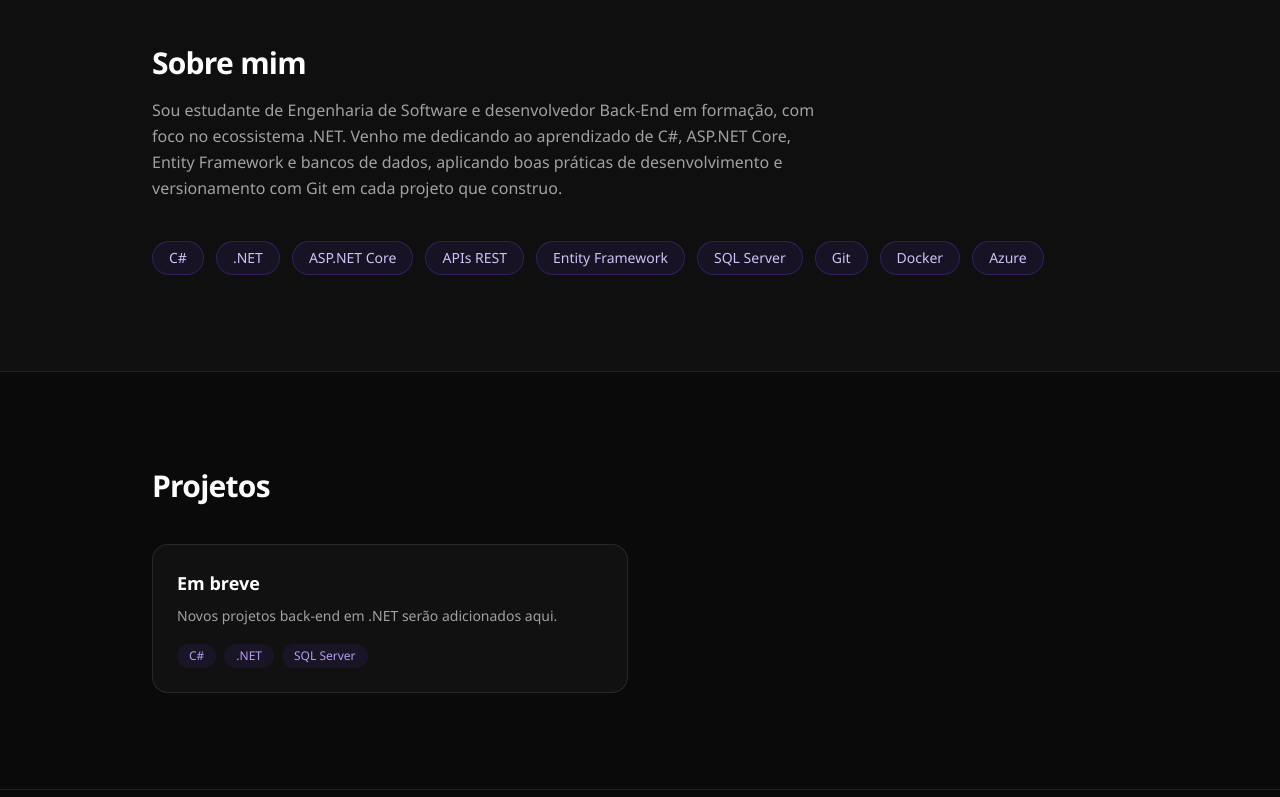
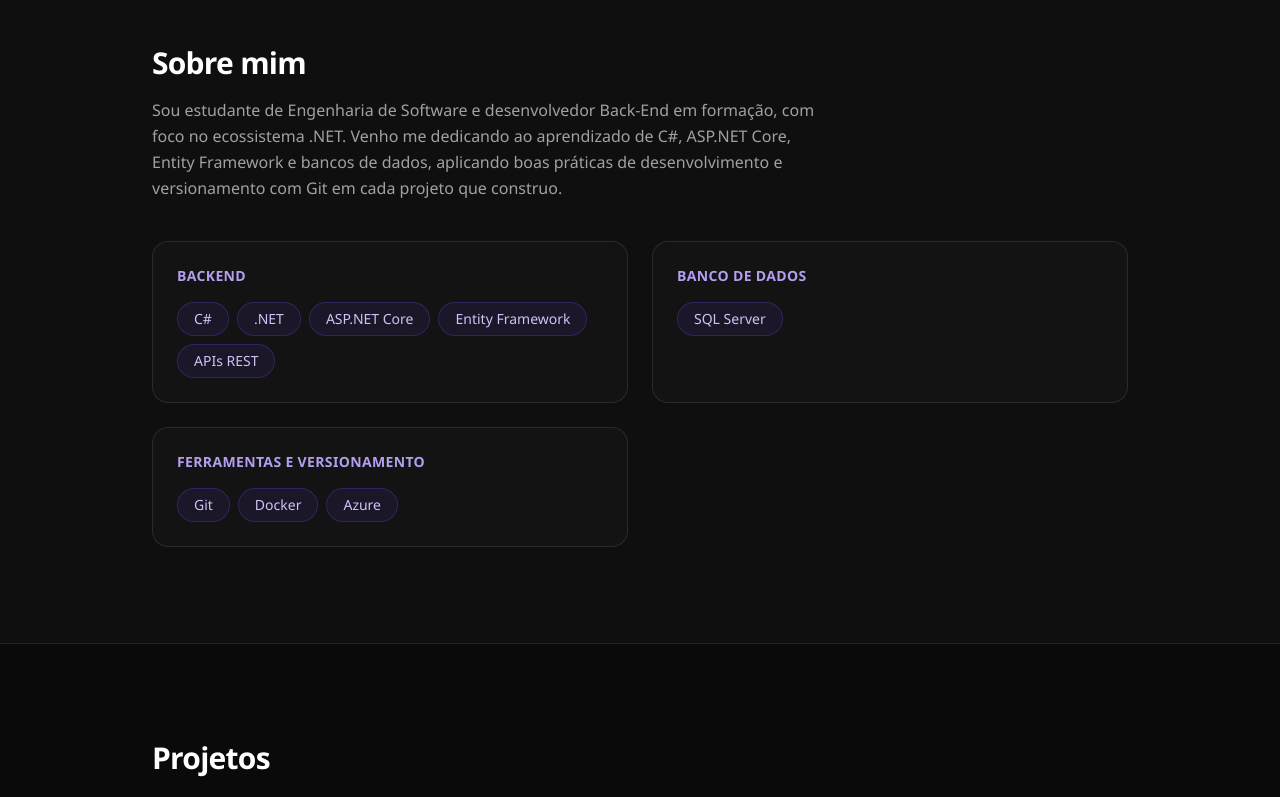
Before and after one commit to guilhermedev66/portfolio-guilherme, a React (Vite) app: page / in a window 1280 px wide. Shown: the part 796-1593 px from the top of the page. Built offline with nearby package versions, Linux system fonts and the light colour scheme.

Commit message:
refactor: organize skills by category

```diff
--- a/src/data/skills.ts
+++ b/src/data/skills.ts
@@ -2,14 +2,28 @@
   name: string
 }
 
-export const skills: Skill[] = [
-  { name: 'C#' },
-  { name: '.NET' },
-  { name: 'ASP.NET Core' },
-  { name: 'APIs REST' },
-  { name: 'Entity Framework' },
-  { name: 'SQL Server' },
-  { name: 'Git' },
-  { name: 'Docker' },
-  { name: 'Azure' },
+export interface SkillCategory {
+  title: string
+  skills: Skill[]
+}
+
+export const skillCategories: SkillCategory[] = [
+  {
+    title: 'Backend',
+    skills: [
+      { name: 'C#' },
+      { name: '.NET' },
+      { name: 'ASP.NET Core' },
+      { name: 'Entity Framework' },
+      { name: 'APIs REST' },
+    ],
+  },
+  {
+    title: 'Banco de Dados',
+    skills: [{ name: 'SQL Server' }],
+  },
+  {
+    title: 'Ferramentas e Versionamento',
+    skills: [{ name: 'Git' }, { name: 'Docker' }, { name: 'Azure' }],
+  },
 ]
--- a/src/pages/Home.tsx
+++ b/src/pages/Home.tsx
@@ -1,7 +1,7 @@
 import { motion } from 'framer-motion'
 import { FiArrowRight, FiCode } from 'react-icons/fi'
 import { ProfileImagePlaceholder } from '@/components/ProfileImagePlaceholder'
-import { skills } from '@/data/skills'
+import { skillCategories } from '@/data/skills'
 import { projects } from '@/data/projects'
 
 export function Home() {
@@ -91,18 +91,37 @@
             com Git em cada projeto que construo.
           </motion.p>
 
-          <div className="mt-10 flex flex-wrap gap-3">
-            {skills.map((skill, index) => (
+          <div className="mt-10 grid gap-6 sm:grid-cols-2">
+            {skillCategories.map((category, catIndex) => (
+              <motion.div
+                key={category.title}
+                initial={{ opacity: 0, y: 16 }}
+                whileInView={{ opacity: 1, y: 0 }}
+                viewport={{ once: true }}
+                transition={{ duration: 0.5, delay: catIndex * 0.1 }}
+                className="rounded-2xl border border-white/10 bg-neutral-900/60 p-6"
+              >
+                <h3 className="text-sm font-semibold tracking-wide text-primary-300 uppercase">
+                  {category.title}
+                </h3>
+                <div className="mt-4 flex flex-wrap gap-2">
+                  {category.skills.map((skill, index) => (
                     <motion.span
                       key={skill.name}
                       initial={{ opacity: 0, y: 12 }}
                       whileInView={{ opacity: 1, y: 0 }}
                       viewport={{ once: true }}
-                transition={{ duration: 0.4, delay: index * 0.05 }}
+                      transition={{
+                        duration: 0.4,
+                        delay: catIndex * 0.1 + index * 0.05,
+                      }}
                       className="rounded-full border border-primary-500/30 bg-primary-500/10 px-4 py-1.5 text-sm text-primary-200 transition duration-200 hover:border-primary-400/60 hover:bg-primary-500/20 hover:text-white"
                     >
                       {skill.name}
                     </motion.span>
+                  ))}
+                </div>
+              </motion.div>
             ))}
           </div>
         </div>
```
Lines whose indentation alone changed are shown as unchanged.
